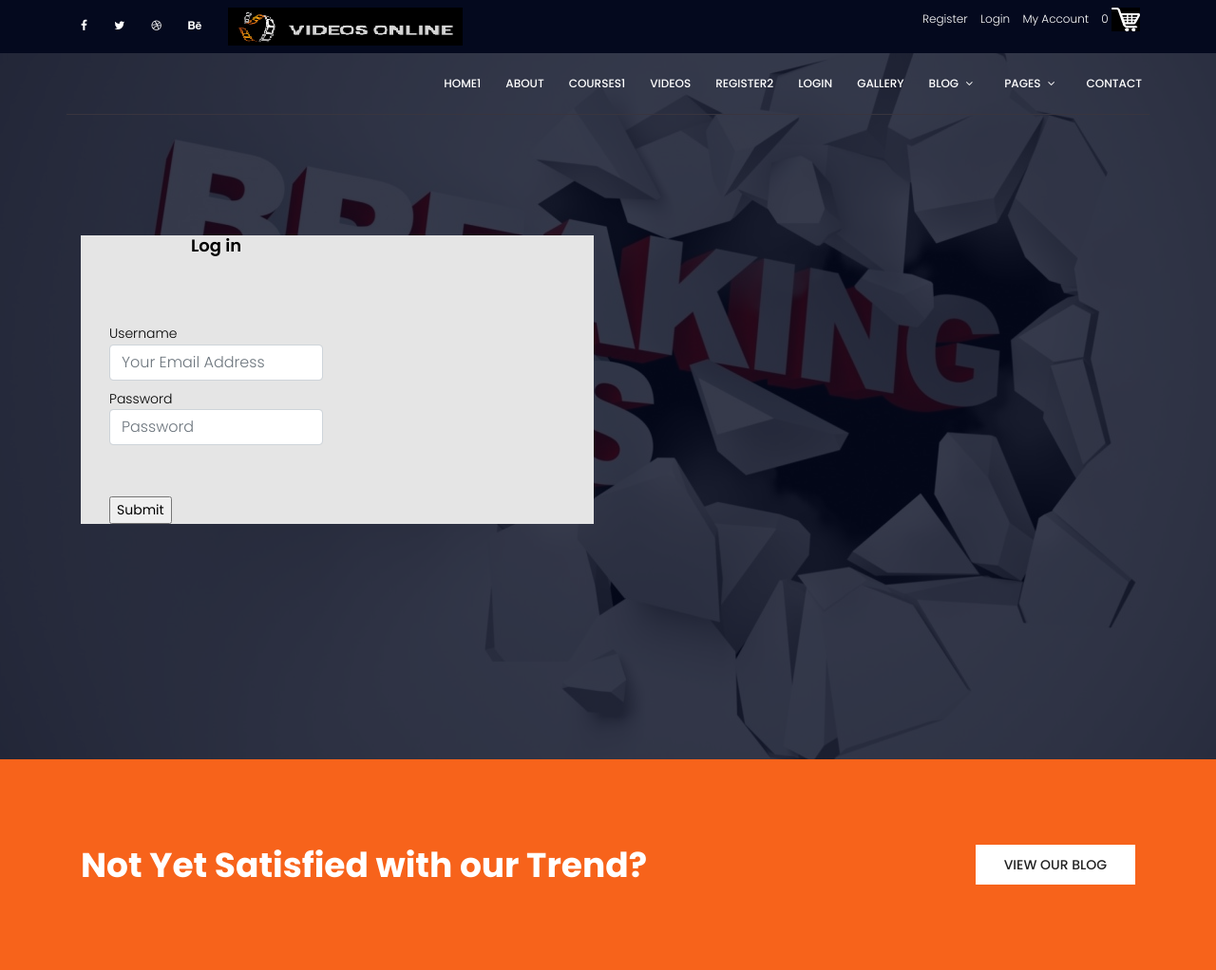
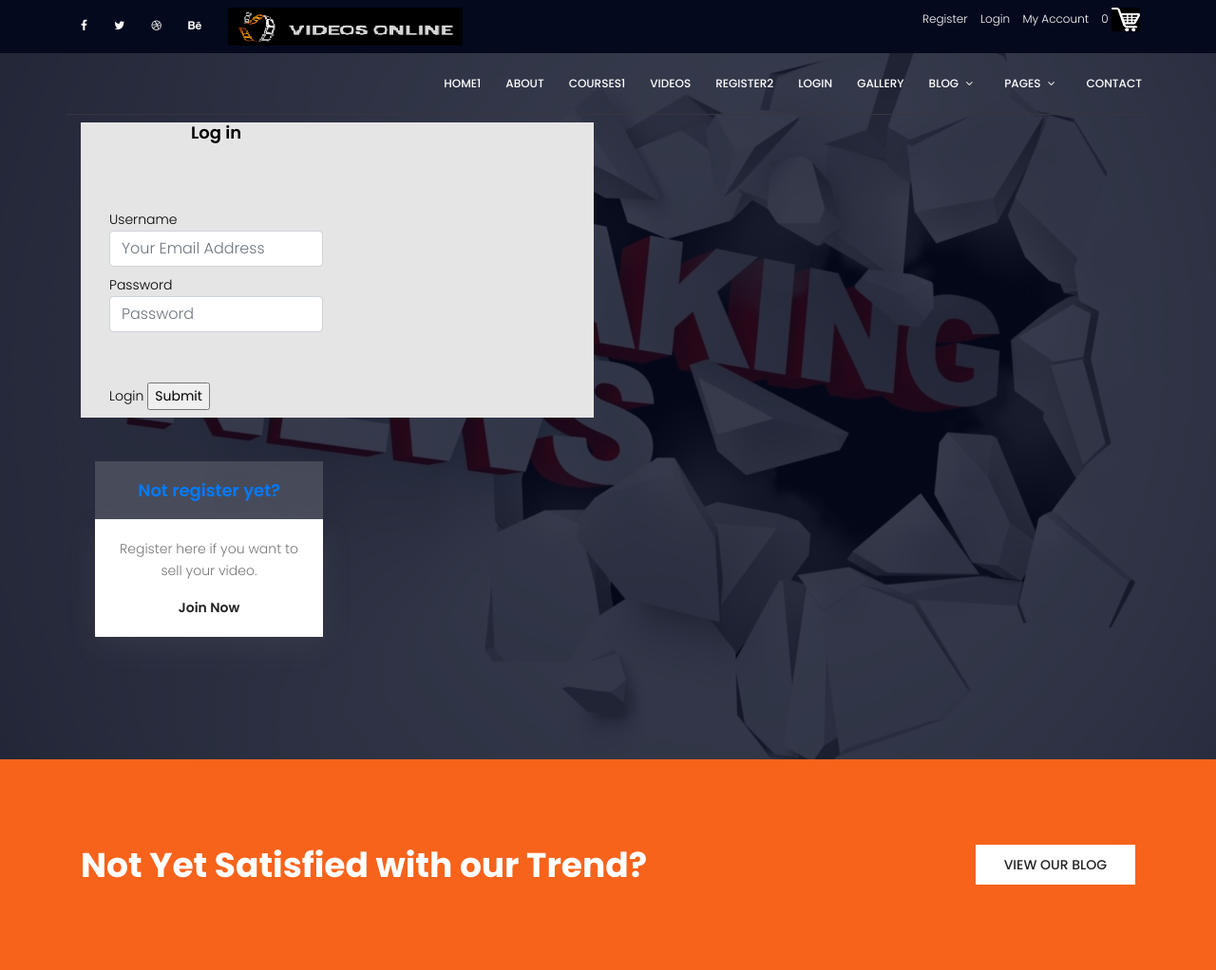
Before and after one commit to alexistorresramos/Videos-Online, a Django app: page /account/login in a window 1280 px wide. Shown: the top 1022 px of the page at 95% size. Run offline with Django 3.2, Linux system fonts and the light colour scheme; some libraries are stand-ins or nearby versions.

Commit message:
User login required

```diff
--- a/account/views.py
+++ b/account/views.py
@@ -32,9 +32,9 @@
 
 
 from django.db.models import Q, Count
-from rest_framework import generics
-from rest_framework.response import Response
-from .serializers import JournalSerializer
+#from rest_framework import generics
+#from rest_framework.response import Response
+#from .serializers import JournalSerializer
 
 # from django_countries.fields import CountryField
 #from django_countries.serializer_fields import CountryField
@@ -382,8 +382,13 @@
     return render(request,'home.html')
 
 def upload(request):
-    print('check')
+    print('checkggggggggggggggggggggggggggggggggggggggggggggggggggggggggggggggggg')
     context = {}
+
+    if request.user.is_authenticated:
+        print('uplod authenticated')
+    else:
+        return render(request,'login.html')
     if request.method == 'POST':
         uploaded_file = request.FILES['document']
         fs = FileSystemStorage()
@@ -409,6 +414,11 @@
     })
 
 def cart(request):
+
+    if request.user.is_authenticated:
+        print('uplod authenticated')
+    else:
+        return render(request,'login.html')
     books = Cart.objects.filter(news_station=request.user)
     return render(request, 'cart.html', {
         'books': books
@@ -421,6 +431,11 @@
     })
 
 def upload_book(request):
+
+    if request.user.is_authenticated:
+        print('uplod authenticated')
+    else:
+        return render(request,'login.html')
     if request.method == 'POST':
         form = BookForm(request.POST, request.FILES)
         if form.is_valid():
@@ -971,16 +986,16 @@
 
 
 
-class ReactFilterView(generics.ListAPIView):
-    serializer_class = JournalSerializer
+#class ReactFilterView(generics.ListAPIView):
+#    serializer_class = JournalSerializer
 
-    def get_queryset(self):
-        videos = filter(self.request)
-        return videos
+#    def get_queryset(self):
+#        videos = filter(self.request)
+#        return videos
 
 
-class ReactInfiniteView(generics.ListAPIView):
-    serializer_class = JournalSerializer
+#class ReactInfiniteView(generics.ListAPIView):
+#    serializer_class = JournalSerializer
 
     def get_queryset(self):
         videos = infinite_filter(self.request)
--- a/templates/login.html
+++ b/templates/login.html
@@ -134,11 +134,27 @@
         {% endfor %}
 	</div>
 
-	        					<input type="Submit">
+	        					<label style="color:black" > Login <input type="Submit">	</label>
 
 						</form>
+
 						</div>
 						</div>
+						<br></br>
+						<div class="col-lg-6">
+							<div class="single-feature">
+								<div class="title">
+									<h4> <a href="/account/register_seller">	Not register yet? </a></h4>
+								</div>
+								<div class="desc-wrap">
+									<p>
+										Register here if you want to sell your video.
+									</p>
+									<a href="/account/register_seller">Join Now</a>
+								</div>
+							</div>
+						</div>
+
 						</div>
 
 
--- a/templates/upload_book.html
+++ b/templates/upload_book.html
@@ -123,7 +123,7 @@
                 	<h4 class="text-white pb-20 text-center mb-30"></h4>
                   {% csrf_token %}
                   {{ form|crispy }}<br/>
-                  <button type="submit" class="btn btn-primary">Upload book cambiar forma para thumbnail</button>
+                  <button type="submit" class="btn btn-primary">Upload Video</button>
                 </form>
               {% endblock %}
 
```
Also changed, not shown: static/img/carrito.jpg (added), static/img/carro.jpg (added), static/img/cart2.jpg (added), 1 other file.
